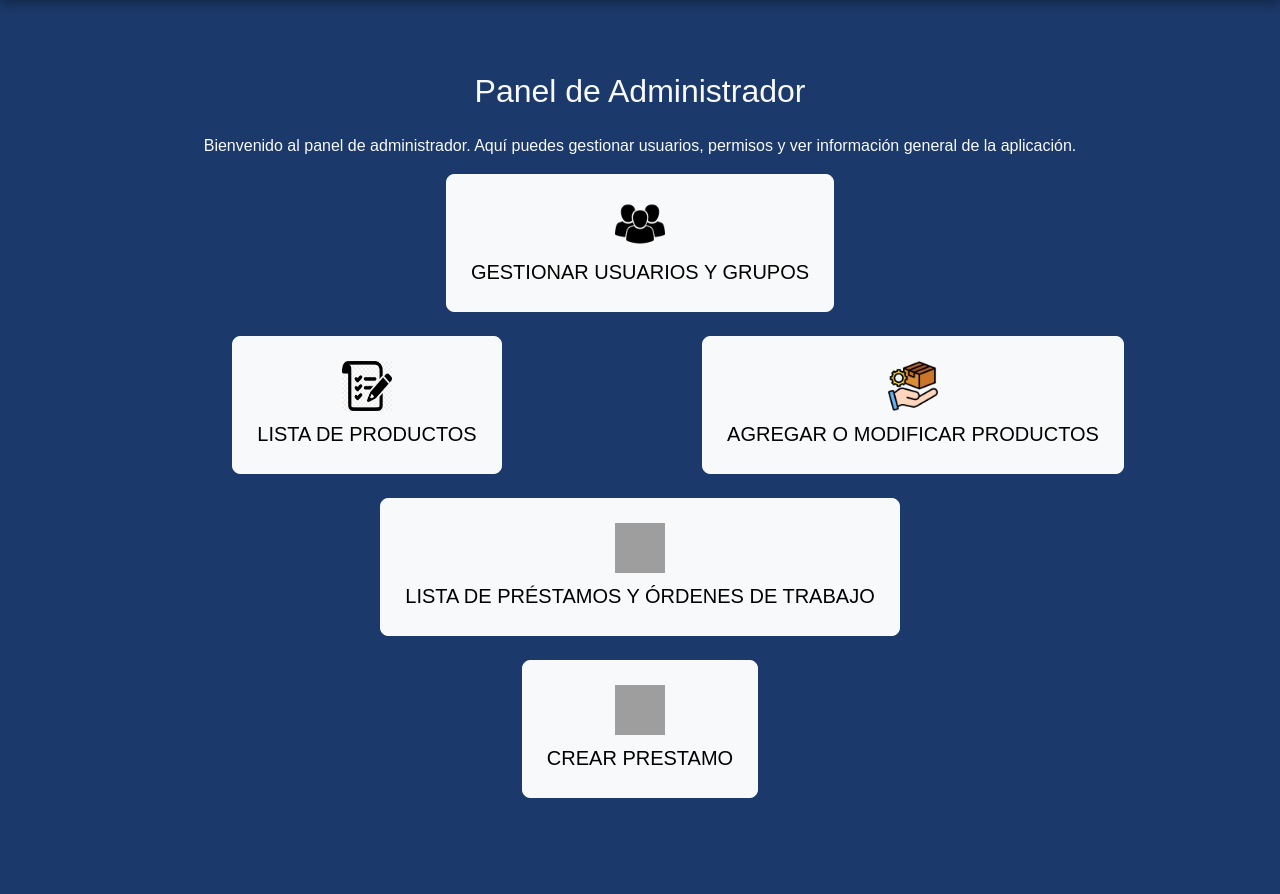
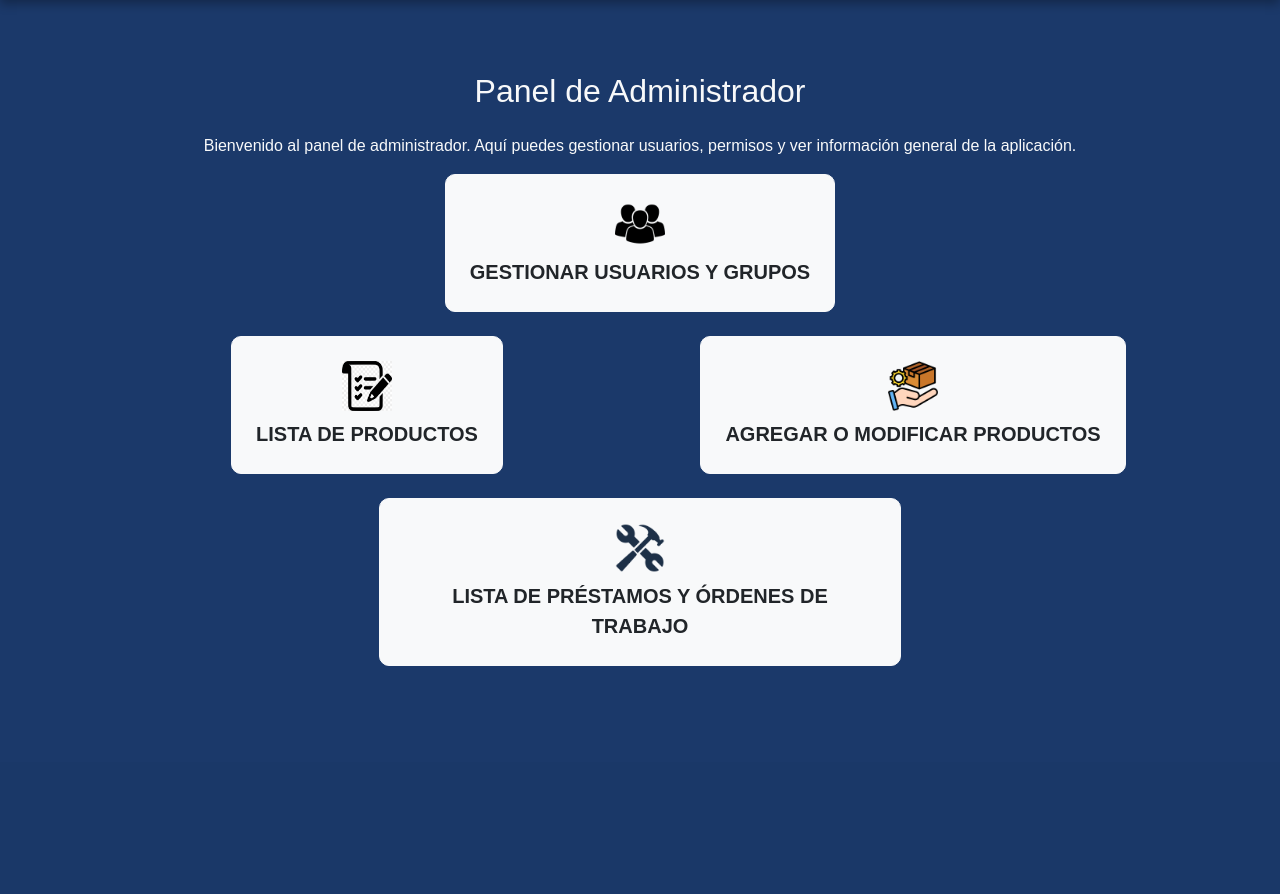
Before and after one commit to Axel-Isay-Rodriguez/proyectoTADS, a Django app: template inventariosTec/templates/admin_dashboard.html in a window 1280 px wide. Shown: the part 82-976 px from the top of the page. After the commit the page ends 748 px from the top, so only its background shows below. Run offline with Django 5.2, Linux system fonts and the light colour scheme; the template is opened without the code that fills it, so the values that code supplies are empty; some libraries are stand-ins or nearby versions; grey boxes are pictures that could not be loaded.

Commit message:
actualize el admindashboard

```diff
--- a/inventariosTec/templates/admin_dashboard.html
+++ b/inventariosTec/templates/admin_dashboard.html
@@ -4,13 +4,13 @@
 {% block title %}Panel de Administrador{% endblock %}
 
 {% block content %}
-<div id="admin-dashboard" class="container my-5 p-4 rounded" style="background-color: #1b396a;">
+<div id="admin-dashboard" class="container my-5 p-4" style="background-color: #1b396a; border: none;">
     <h2 class="text-center mb-4 text-light">Panel de Administrador</h2>
     <p class="text-center text-light">Bienvenido al panel de administrador. Aquí puedes gestionar usuarios, permisos y ver información general de la aplicación.</p>
 
-    <!-- Diseño en forma de triángulo con íconos -->
+    <!-- Diseño en forma de cuadrícula bien alineada -->
     <div class="row justify-content-center">
-        <!-- Botón superior -->
+        <!-- Botón Gestionar Usuarios -->
         <div class="col-12 col-md-6 mb-4 d-flex justify-content-center">
             <a href="{% url 'gestionar_usuarios' %}" class="btn btn-light btn-lg btn-block text-uppercase font-weight-bold rounded-lg d-flex flex-column align-items-center p-4">
                 <img src="{% static 'inventariosTec/img/grupos-de-usuarios.png' %}" alt="Icono Usuarios" class="mb-2" style="width: 50px; height: 50px;">
@@ -19,13 +19,14 @@
         </div>
     </div>
     <div class="row justify-content-around">
-        <!-- Botones inferiores -->
+        <!-- Botón Lista de Productos -->
         <div class="col-12 col-md-5 mb-4 d-flex justify-content-center">
             <a href="{% url 'lista_productos' %}" class="btn btn-light btn-lg btn-block text-uppercase font-weight-bold rounded-lg d-flex flex-column align-items-center p-4">
                 <img src="{% static 'inventariosTec/img/ListaProducto.png' %}" alt="Icono Lista" class="mb-2" style="width: 50px; height: 50px;">
                 Lista de Productos
             </a>
         </div>
+        <!-- Botón Agregar o Modificar Productos -->
         <div class="col-12 col-md-5 mb-4 d-flex justify-content-center">
             <a href="{% url 'gestionar_producto' %}" class="btn btn-light btn-lg btn-block text-uppercase font-weight-bold rounded-lg d-flex flex-column align-items-center p-4">
                 <img src="{% static 'inventariosTec/img/GestionarProductos.png' %}" alt="Icono Agregar" class="mb-2" style="width: 50px; height: 50px;">
@@ -34,23 +35,55 @@
         </div>
     </div>
 
-    <!-- Nuevo botón para listar préstamos y órdenes de trabajo -->
+    <!-- Botón Lista de Préstamos y Órdenes de Trabajo -->
     <div class="row justify-content-center">
         <div class="col-12 col-md-6 mb-4 d-flex justify-content-center">
             <a href="{% url 'listar_prestamos_ordenes' %}" class="btn btn-light btn-lg btn-block text-uppercase font-weight-bold rounded-lg d-flex flex-column align-items-center p-4">
-                <img src="{% static 'inventariosTec/img/ListaPrestamos.png' %}" alt="Icono Préstamos" class="mb-2" style="width: 50px; height: 50px;">
+                <img src="{% static 'inventariosTec/img/pngwing.com (1).png' %}" alt="Icono Préstamos" class="mb-2" style="width: 50px; height: 50px;">
                 Lista de Préstamos y Órdenes de Trabajo
             </a>
         </div>
     </div>
-    <!-- Nuevo botón para listar préstamos y órdenes de trabajo -->
- <div class="row justify-content-center">
-    <div class="col-12 col-md-6 mb-4 d-flex justify-content-center">
-        <a href="{% url 'crear_prestamo' %}" class="btn btn-light btn-lg btn-block text-uppercase font-weight-bold rounded-lg d-flex flex-column align-items-center p-4">
-            <img src="{% static 'inventariosTec/img/ListaPrestamos.png' %}" alt="Icono Préstamos" class="mb-2" style="width: 50px; height: 50px;">
-            crear prestamo
-        </a>
-    </div>
-    </div>
 </div>
+
+<style>
+    /* Botones del panel */
+    .btn {
+        border-radius: 10px;
+        font-weight: bold;
+        background-color: #f8f9fa;
+        color: #212529;
+        transition: transform 0.2s, box-shadow 0.2s;
+    }
+
+    .btn:hover {
+        transform: scale(1.05);
+        box-shadow: 0px 4px 8px rgba(0, 0, 0, 0.2);
+    }
+
+    .btn img {
+        max-width: 50px;
+        max-height: 50px;
+    }
+
+    .btn span {
+        font-size: 1.1rem;
+    }
+
+    /* Contenedor del dashboard */
+    #admin-dashboard {
+        box-shadow: none; /* Eliminando el contorno o sombra del cuadro */
+    }
+
+    @media (max-width: 768px) {
+        .btn {
+            height: auto;
+            padding: 20px;
+        }
+
+        .btn span {
+            font-size: 1rem;
+        }
+    }
+</style>
 {% endblock %}
```
Also changed, not shown: inventariosTec/templates/gestionar_usuarios.html (+4 -4 lines), inventariosTec/static/inventariosTec/img/pngwing.com (1).png (added).
